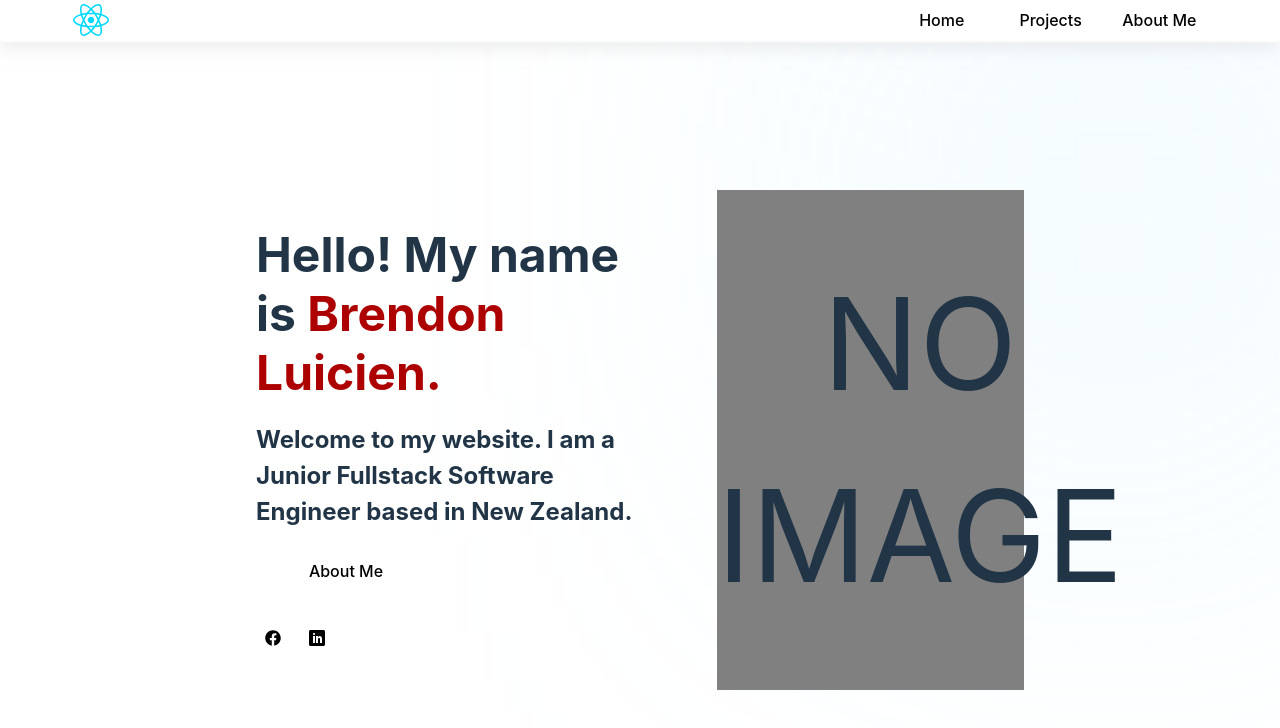
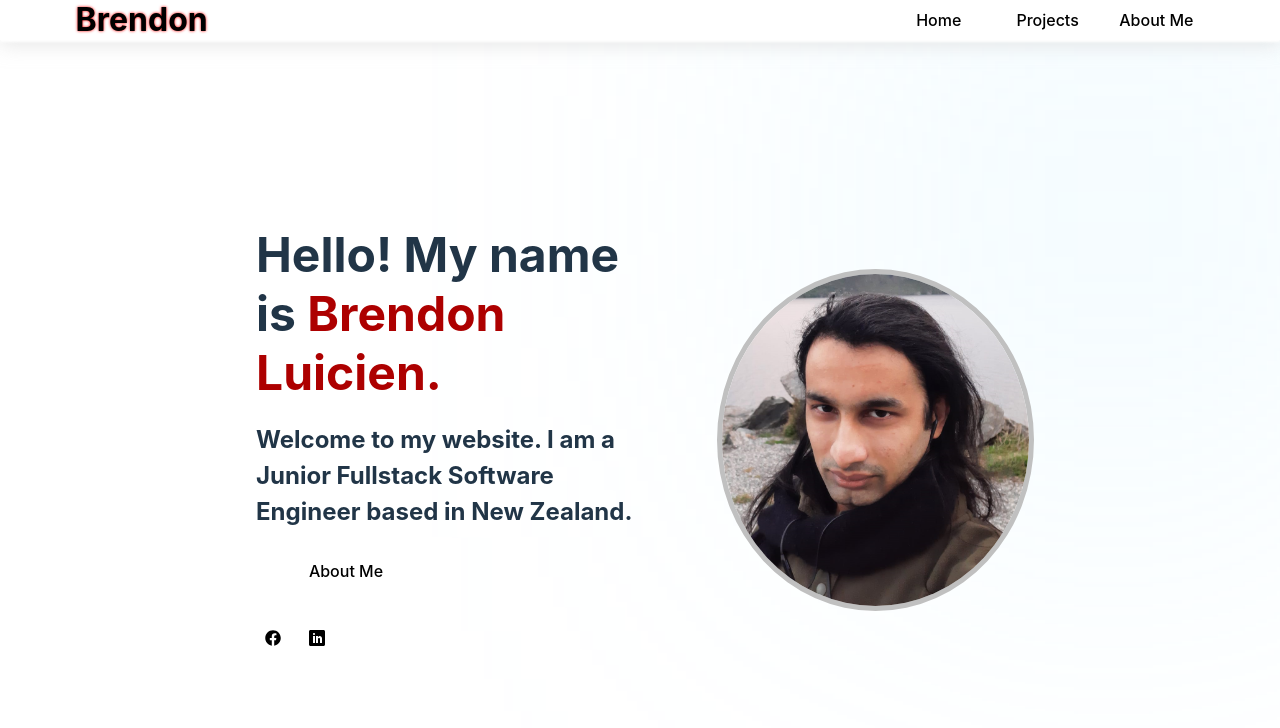
Before and after one commit to bluicien/portfolio_frontend, a React (Vite) app: page / in a window 1280 px wide. Shown: the top 728 px of the page. Built offline with nearby package versions, Linux system fonts and the light colour scheme.

Commit message:
Update before adding contact section

```diff
--- a/src/App.tsx
+++ b/src/App.tsx
@@ -1,13 +1,15 @@
 
 import { createBrowserRouter, createRoutesFromElements, Route, RouterProvider } from 'react-router-dom'
-import Root from './pages/root/Root';
 import './App.css';
-import Homepage from './pages/homepage/Homepage';
+import Root from './pages/root/Root.tsx';
+import Homepage from './pages/homepage/Homepage.tsx';
+import Projects from './pages/projects/Projects.tsx'
 
 const router = createBrowserRouter(
   createRoutesFromElements(
     <Route path='/' element={ <Root /> } >
       <Route path='/' element={ <Homepage /> } />
+      <Route path='projects' element={ <Projects /> } />
     </Route>
   )
 )
--- a/src/components/navbar/NavBar.module.css
+++ b/src/components/navbar/NavBar.module.css
@@ -7,6 +7,16 @@
     background-color: #fff;
     z-index: 0;
     box-shadow: 0px 2px 2px #ffffff, 0 5px 20px #d3d3d393;
+}
+
+.navIcon {
+    text-align: center;
+    width: 3vh;
+    align-self: center;
+    color: black;
+    font-size: 2rem;
+    font-weight: bold;
+    text-shadow: 0 0 3px red;
 }
 
 .navGroup {
--- a/src/components/navbar/NavBar.tsx
+++ b/src/components/navbar/NavBar.tsx
@@ -1,12 +1,11 @@
 import { NavLink } from "react-router-dom";
 import styles from "./NavBar.module.css";
-import reactImg from "../../assets/react.svg"
 
 export default function NavBar() {
 
   return (
     <header className={styles.header}>
-        <img  src={reactImg} alt="" />
+        <div className={styles.navIcon} >Brendon</div>
 
         <nav className={styles.navGroup} >
               <NavLink className={styles.navItem} to={"/"} >Home</NavLink>
--- a/src/pages/homepage/Homepage.module.css
+++ b/src/pages/homepage/Homepage.module.css
@@ -87,14 +87,19 @@
     border: 1px solid red;
 }
 
-.noImage {
+.profilePicContainer {
     display: flex;
     align-items: center;
     text-align: center;
     font-size: 8rem;
-    background-color: gray;
     width: 40%;
     height: 500px;
+}
+
+.profilePic {
+    width: 100%;
+    border-radius: 70%;
+    border: 5px solid silver;
 }
 
 @keyframes growGlow {
--- a/src/pages/homepage/Homepage.tsx
+++ b/src/pages/homepage/Homepage.tsx
@@ -1,9 +1,10 @@
 import styles from './Homepage.module.css';
 import { FaFacebook } from "react-icons/fa";
 import { ImLinkedin } from "react-icons/im";
+import AboutMe from './components/AboutMe';
+import profPic from '../../assets/images/myprofpic.png';
 
 import { Link } from "react-router-dom";
-import AboutMe from './components/AboutMe';
 import { useEffect, useRef, useState } from 'react';
 
 export default function Homepage() {
@@ -32,8 +33,8 @@ export default function Homepage() {
                         </div>
                     </div>
                 </div>
-                <div className={styles.noImage} >
-                    NO IMAGE
+                <div className={styles.profilePicContainer} >
+                    <img className={styles.profilePic} src={profPic} alt="" />
                 </div>
             </section>
 
--- a/src/pages/homepage/components/AboutMe.tsx
+++ b/src/pages/homepage/components/AboutMe.tsx
@@ -28,8 +28,8 @@ export default function AboutMe ({ myRef }: AboutMeProps): JSX.Element {
         { name: 'typescript', icon: typescript },
         { name: 'mysql', icon: mysql },
         { name: 'postgresql', icon: postgresql },
-        { name: 'csharp', icon: csharp },
-        { name: 'netcore', icon: netcore },
+        { name: 'c#', icon: csharp },
+        { name: '.net core', icon: netcore },
     ];
 
     return (
--- /dev/null
+++ b/src/pages/projects/Projects.tsx
@@ -0,0 +1,10 @@
+
+
+
+export default function Projects() {
+  return (
+    <div>
+        <h1>My Portofio Projects </h1>
+    </div>
+  )
+}
```
Also changed, not shown: src/assets/images/myprofpic.png (added).
